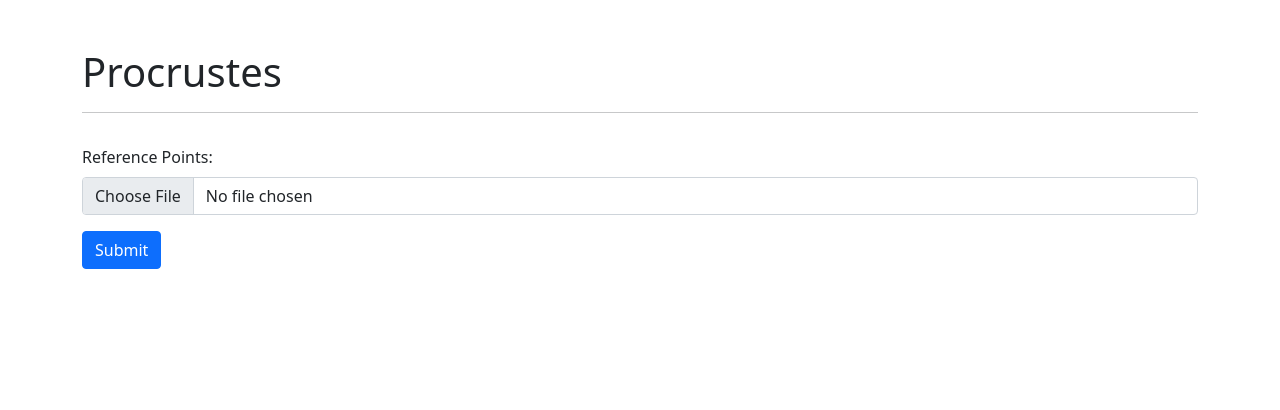
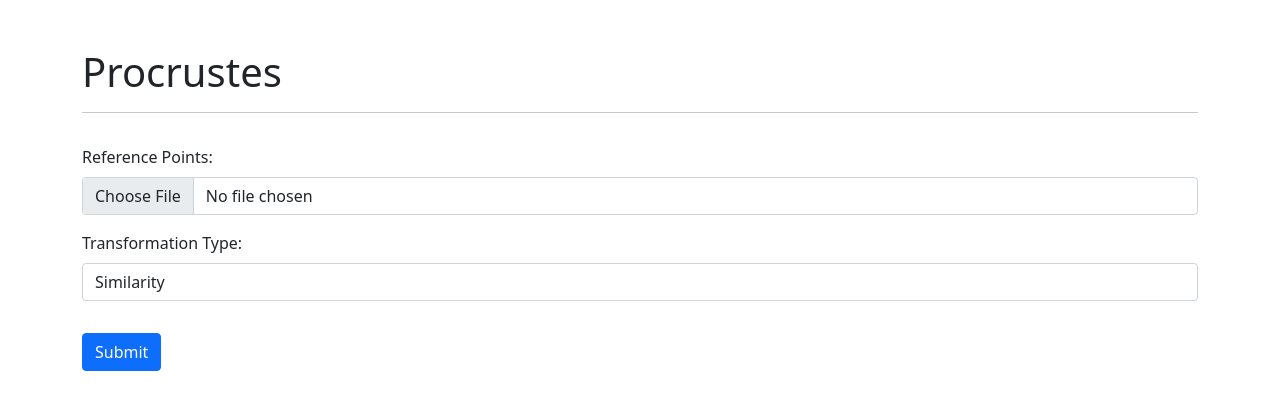
Before and after one commit to georgeouzou/survgr, a Django app: page /procrustes/ in a window 1280 px wide. Shown: the top 410 px of the page. Run offline with Django 3.2, Linux system fonts and the light colour scheme; some libraries are stand-ins or nearby versions.

Commit message:
add html selection for transformation types

```diff
--- a/procrustes/forms.py
+++ b/procrustes/forms.py
@@ -1,6 +1,28 @@
 from django import forms
+import enum
+
+@enum.unique
+class TransformationType(enum.Enum):
+	Similarity = 0
+	Affine = 1
+	Polynomial = 2
+
 
 class ReferencePointsForm(forms.Form):
 	points = forms.FileField(
-		label='Reference Points'
+		label='Reference Points',
+		widget=forms.FileInput(
+			attrs={'class': 'form-control'},
+		)
 	)
+	transformation_type = forms.ChoiceField(
+		choices=[
+			(TransformationType.Similarity.value, TransformationType.Similarity.name),
+			(TransformationType.Affine.value, TransformationType.Affine.name),
+			(TransformationType.Polynomial.value, TransformationType.Polynomial.name),
+		],
+		label = 'Transformation Type',
+		widget=forms.Select(
+			attrs={'class': 'form-control'},
+		)
+	)
--- a/procrustes/static/procrustes/js/index.js
+++ b/procrustes/static/procrustes/js/index.js
@@ -54,6 +54,9 @@ function generateReferenceCoordinateTable(result) {
 
 $('#form_input').submit(function(event) {
     event.preventDefault();
+    $('#output_cov_plot').empty();
+    $('#output_transformation_params').empty();
+
     var fd = new FormData($(this)[0]);
     $.ajax({
         type: 'POST',
@@ -92,12 +95,9 @@ $('#form_input').submit(function(event) {
         }
         Plotly.newPlot("output_cov_plot", data, layout, {staticPlot:true});
         */
-
         $("#output_transformation_params").append(generateReferenceCoordinateTable(json_output));
 
     }).fail(function (jqXHR) {
-        $('#output_cov_plot').empty();
-        $('#output_transformation_params').empty();
     });
 
 });
--- a/procrustes/templates/procrustes/index.html
+++ b/procrustes/templates/procrustes/index.html
@@ -25,8 +25,15 @@
                     <label class="form-label" for="{{ form.points.id_for_label }}">
                         {{ form.points.label }}:
                     </label>
-                    <input class="form-control" type="file"
-                           name="{{ form.points.html_name }}" id="{{ form.points.id_for_label }}" required>
+                    <div class="pb-3">
+                        {{ form.points }}
+                    </div>
+                    <label class="form-label" for="{{ form.transformation_type.id_for_label }}">
+                        {{ form.transformation_type.label }}:
+                    </label>
+                    <div class="pb-3">
+                        {{ form.transformation_type }}
+                    </div>
                 </div>
                 <div class="pb-3">
                     <button class="btn btn-primary">Submit</button>
--- a/procrustes/views.py
+++ b/procrustes/views.py
@@ -4,7 +4,7 @@ import csv
 import numpy as np
 from django.shortcuts import render
 from django.http import HttpResponse
-from .forms import ReferencePointsForm
+from .forms import ReferencePointsForm, TransformationType
 from . import fit
 
 # utility
@@ -25,12 +25,19 @@ def _read_reference_points(fp):
 
 def upload_reference(request):
 	if request.method == 'POST':
-		ref_points = ReferencePointsForm(request.POST, request.FILES)
-		if ref_points.is_valid():
-			f = io.TextIOWrapper(request.FILES['points'], encoding='utf-8')
+		form_data = ReferencePointsForm(request.POST, request.FILES)
+		if form_data.is_valid():
+			f = io.TextIOWrapper(form_data.cleaned_data['points'], encoding='utf-8')
 			source_coords, target_coords = _read_reference_points(f)
 
-			tr = fit.SimilarityTransformation2D(source_coords, target_coords)
+			transf_type = TransformationType(int(form_data.cleaned_data['transformation_type']))
+			if transf_type == TransformationType.Similarity:
+				tr = fit.SimilarityTransformation2D(source_coords, target_coords)
+			elif transf_type == TransformationType.Affine:
+				tr = fit.AffineTransformation2D(source_coords, target_coords)
+			else:
+				tr = fit.PolynomialTransformation2D(source_coords, target_coords)
+
 			transformed_coords = tr(source_coords)
 
 			result = {
@@ -48,9 +55,10 @@ def upload_reference(request):
 					"cs_transformed": {
 						"coords": transformed_coords.tolist(),
 						"units": "meters",
-					}
+					},
+					"fitted_params": tr.get_parameters().tolist(),
 				},
-				"transformation_type": "similarity",
+				"transformation_type": transf_type.name,
 				"residual_fitting": "none",
 			}
 			return json_response(result)
```
